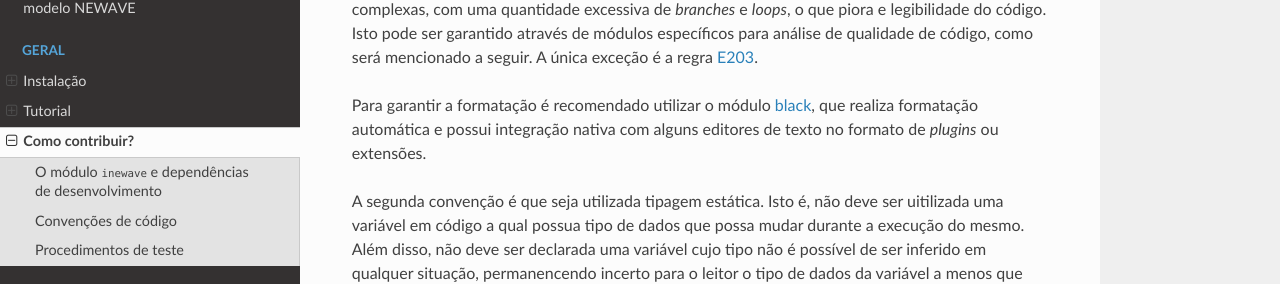
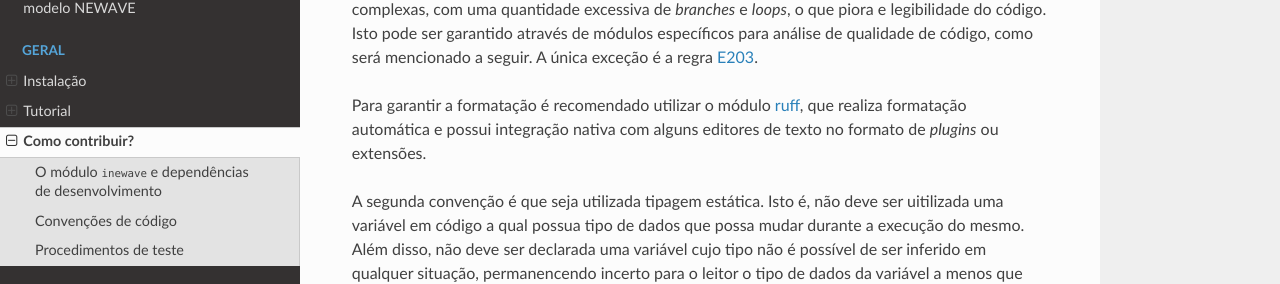
Before and after one commit to rjmalves/sintetizador-newave, a Sphinx documentation site: the page built from docs/source/geral/contribuicao.rst, in a window 1280 px wide and 900 px high, scrolled down 843 px. Shown: the part 162-446 px from the top of the window. Built offline with Sphinx 7.4.7 and the Read the Docs theme 2.0.0, drawn with Linux system fonts in a browser that asks for light colours; pages that are not in the unit, such as notebooks, are missing from menus.

Commit message:
atualiza linter docs

```diff
--- a/docs/source/geral/contribuicao.rst
+++ b/docs/source/geral/contribuicao.rst
@@ -39,7 +39,7 @@ do autor da linguagem. Além disso, não é recomendado que existam funções mu
 excessiva de *branches* e *loops*, o que piora e legibilidade do código. Isto pode ser garantido através de módulos
 específicos para análise de qualidade de código, como será mencionado a seguir. A única exceção é a regra `E203 <https://www.flake8rules.com/rules/E203.html>`_.
 
-Para garantir a formatação é recomendado utilizar o módulo `black <https://github.com/psf/black>`_, que realiza formatação automática e possui
+Para garantir a formatação é recomendado utilizar o módulo `ruff <https://docs.astral.sh/ruff/>`_, que realiza formatação automática e possui
 integração nativa com alguns editores de texto no formato de *plugins* ou extensões.
 
 A segunda convenção é que seja utilizada tipagem estática. Isto é, não deve ser uitilizada uma variável em código a qual possua
```
